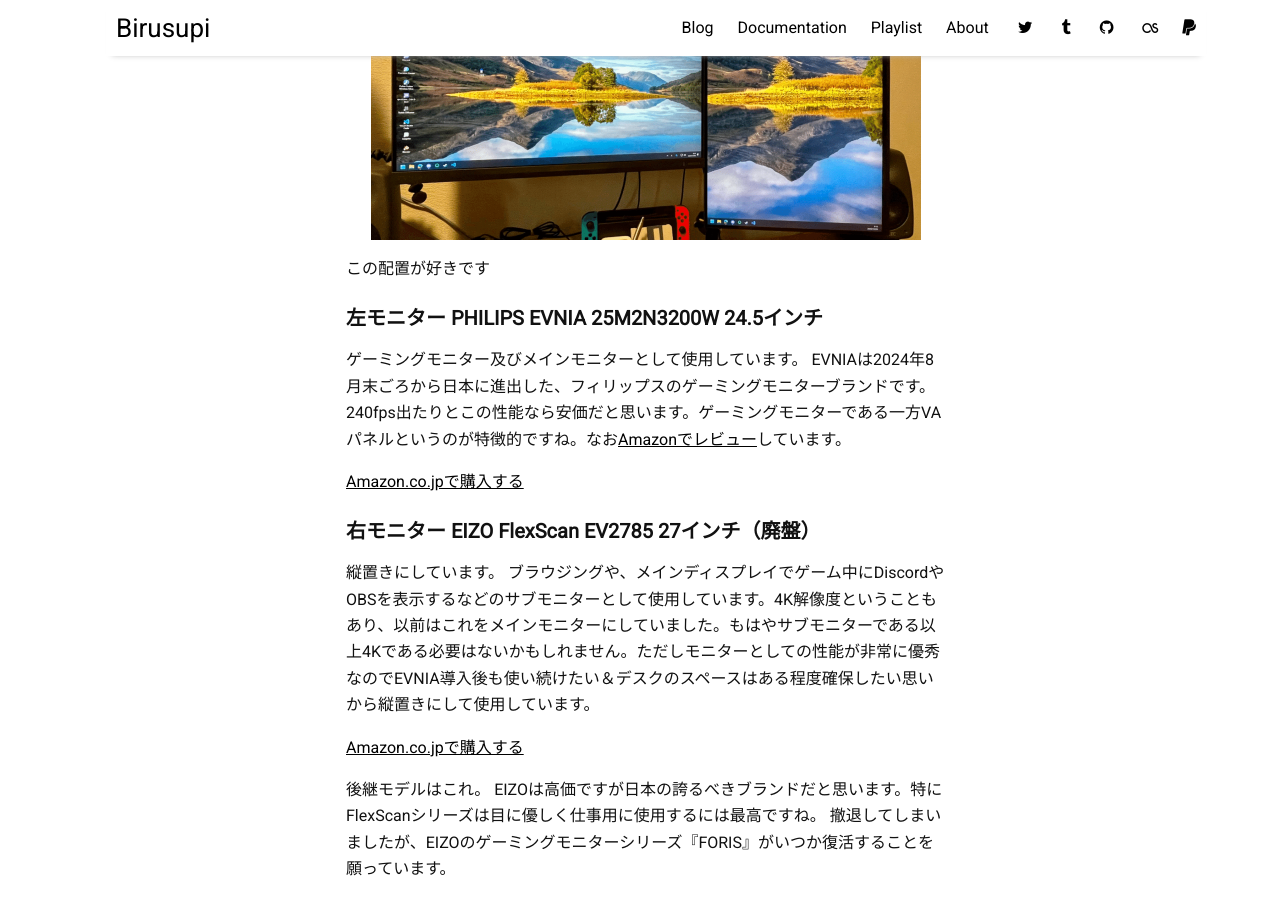
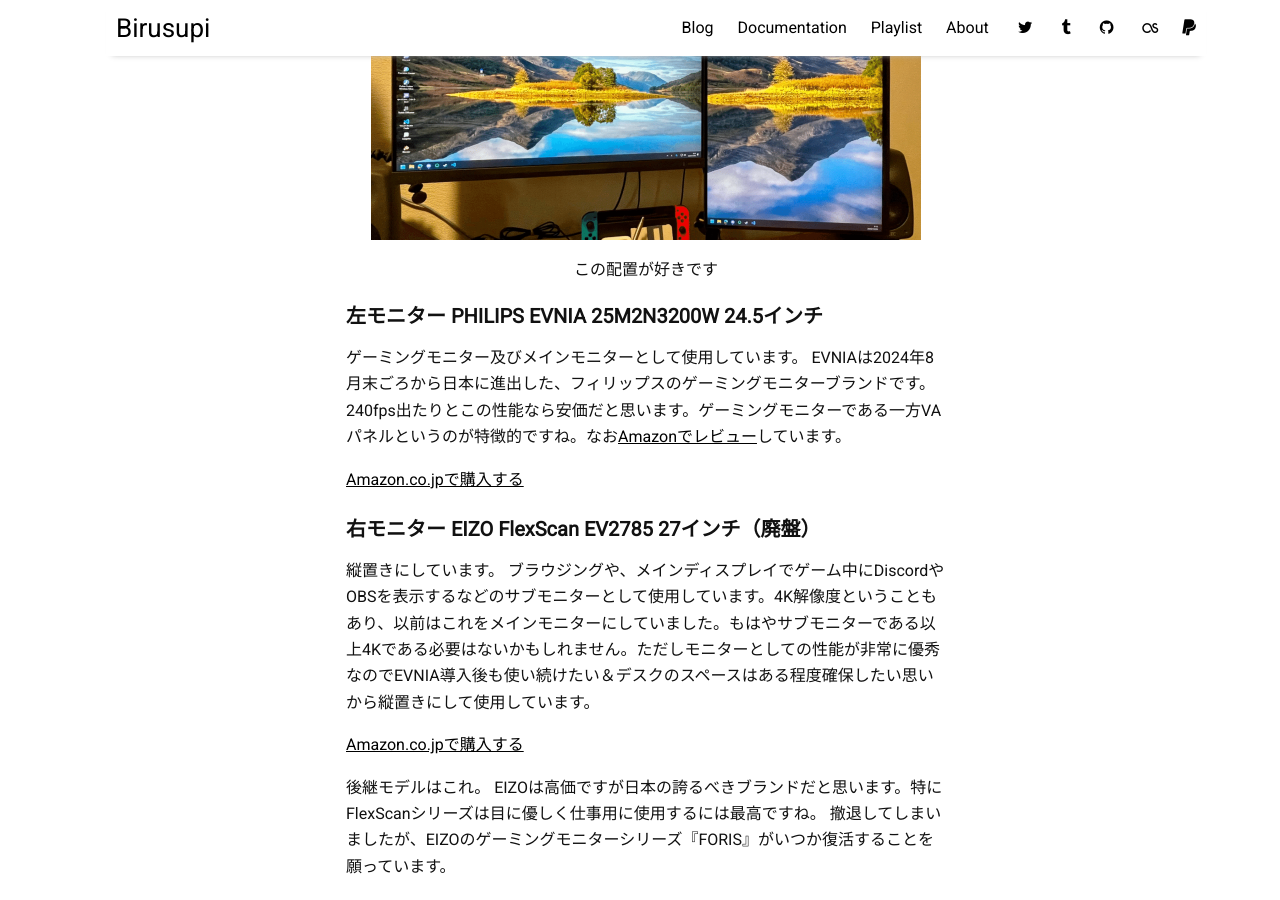
Before and after one commit to spira-unplugged/birusupi, a Jekyll site: the page built from _posts/2024-12-10-mydesk.md, in a window 1280 px wide and 900 px high, scrolled down 2856 px. Built offline with Jekyll 4.4.1, drawn with Linux system fonts in a browser that asks for light colours; nearby versions of some CDN libraries.

Commit message:
各投稿のテキストを中央揃えに変更し、タグを追加しました。

```diff
--- a/_posts/2024-12-10-mydesk.md
+++ b/_posts/2024-12-10-mydesk.md
@@ -46,8 +46,7 @@ image: 2024-12-10-mydesk/001.png
 ## モニター
 
 ![]({{ site.baseurl }}/assets/img/2024-12-10-mydesk/004.png)
-
-この配置が好きです
+<div style="text-align: center;">この配置が好きです</div>
 
 ### 左モニター PHILIPS EVNIA 25M2N3200W 24.5インチ
 
@@ -80,8 +79,7 @@ EIZOは高価ですが日本の誇るべきブランドだと思います。特
 ### キーボード REALFORCE R3S キーボード 標準スイッチ 有線 フル 45g 英語配列
 
 ![]({{ site.baseurl }}/assets/img/2024-12-10-mydesk/005.png)
-
-シンプル
+<div style="text-align: center;">シンプル</div>
 
 [Amazon.co.jpで購入する](https://amzn.to/4gT1TZK)
 
@@ -89,9 +87,7 @@ EIZOは高価ですが日本の誇るべきブランドだと思います。特
 ゲーミングキーボードみたいにギラギラ🌈していなくて、ゲームにも普通に使えるキーボードです。
 
 ![]({{ site.baseurl }}/assets/img/2024-12-10-mydesk/006.png)
-
-APC&キーマップ設定
-InsertとScroll Lock使わないよ
+<div style="text-align: center;">APC&キーマップ設定 InsertとScroll Lock使わないよ</div>
 
 ### マウス Pulsar Gaming Gears Xlite V3 Medium
 
@@ -134,8 +130,7 @@ VCや歌録りをする際のリップノイズ、吹かれ防止のために使
 ### スピーカー GENELEC 8320APM GLM Studio
 
 ![]({{ site.baseurl }}/assets/img/2024-12-10-mydesk/009.png)
-
-まるで黒豆
+<div style="text-align: center;">まるで黒豆</div>
 
 知る人ぞ知るフィンランドのハイエンドメーカー、Genelecのスピーカーです。部屋の音響特性を測定し、EQや音量をキャリブレーションしてくれるという、人間の耳では到底できない機能が目玉です。
 4年間使った感想として、一般家屋では出せる音量や吸音性は限界があるので、DTMでこれ以上のスペックのスピーカーを求めてもしょうがない感じがしました。が、設定を詰めた時のモニタリング性能は抜群であり、ミキシングマスタリングでは大活躍のほか普段の音楽・映画鑑賞も非常に楽しいものとなります。
@@ -163,8 +158,7 @@ PC
 --
 
 ![]({{ site.baseurl }}/assets/img/2024-12-10-mydesk/011.png)
-
-無骨
+<div style="text-align: center;">無骨</div>
 
 ツクモのBTOであるG-GEAR プレミアムミドルタワー GE7A-J243/BHを使用しています。
 近年よくあるサイドパネルがガラスで中身がスケスケでファンが虹色に光るような要素は全く無く、無骨で機能性の高いPCケースに手抜き感のない構成パーツで組んでいてかなり好感が持てます。実際に使っていて文句はほとんどありません。
@@ -235,8 +229,7 @@ AmazonだとNoctuaのファンは割高な傾向にあるため、今はツク
 **PC台 サンコープラスチック キャスター付き台車 ラクゴロ L 幅41.2×奥行28.2×高さ6.8cm**
 
 ![]({{ site.baseurl }}/assets/img/2024-12-10-mydesk/014.png)
-
-換装したファンもご照覧あれ
+<div style="text-align: center;">換装したファンもご照覧あれ</div>
 
 私はPCを机の下に置いていますが、床に直置きすると電源ユニットのファンがホコリを吸入しやすいので本製品の上に置いています。PC台、所謂CPUスタンドは専用の商品もありますが、これで十分です。
 
@@ -247,15 +240,13 @@ AmazonだとNoctuaのファンは割高な傾向にあるため、今はツク
 さて、ゲーミングPCやモニター類を設置するだけでとんでもない本数のケーブルが張り巡りますが、このケーブルがまあ厄介です。取り外しづらいし、ホコリは溜まるし、見た目が悪くて作業モチベーションは下がるし…。
 
 ![]({{ site.baseurl }}/assets/img/2024-12-10-mydesk/015.png)
-
-ぐちゃあ（整備前）
+<div style="text-align: center;">ぐちゃあ（整備前）</div>
 
 これについては、各種ケーブルはマジックテープの結束バンドで束ねて、
 ケーブルスリーブで纏めるのが定番のケーブルマネジメントです。
 
 ![]({{ site.baseurl }}/assets/img/2024-12-10-mydesk/016.png)
-
-ケーブルスリーブ
+<div style="text-align: center;">ケーブルスリーブ</div>
 
 ケーブルスリーブは謎の中華製品が多いですが、どれも内寸直径13mmのものが多く、これって結構細いです。DisplayPortやHDMIケーブル3本くらいで結構キツキツになります。
 サンワダイレクトの下記製品は25mmと太くて余裕があるため、おすすめです。
```
Also changed, not shown: _posts/2024-12-3-noisereduce.md (+1 -2 lines), _posts/2025-01-03-gnosia.md (+2 -4 lines), _posts/2025-04-13-divetogithubpages.md (+1 -1 lines).
